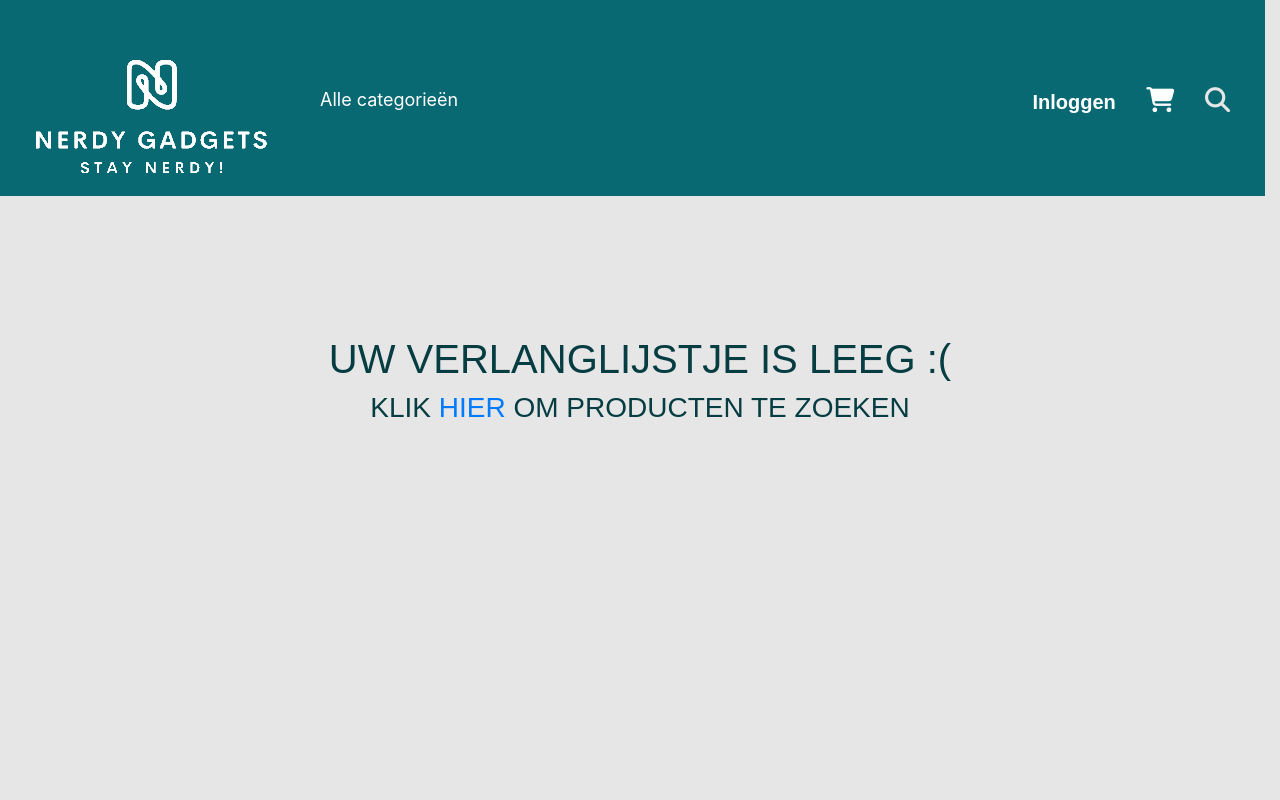
After one commit to Wessel-Hakvoort/KBS_NerdyGadgets, a PHP site: page /accountverlanglijstje.php in a window 1280 px wide. The commit adds this page. Run offline with PHP 8.4, Linux system fonts and the light colour scheme; data that the repository does not hold is empty; some libraries are stand-ins or nearby versions; some web fonts are replaced.

Commit message:
Overzicht werkt, eerste stuk verlanglijstje

```diff
--- a/BekijkenOverzicht.php
+++ b/BekijkenOverzicht.php
@@ -6,6 +6,9 @@
 <body>
 <?php //include 'klantfuncties.php';
 include __DIR__ . "/header.php";
+
+
+
 if (($_SESSION["mail"] != "admin") || (empty($_SESSION["loggedin"])))  {
     echo "<script>window.location = 'login.php';</script>";
 }
--- a/account.php
+++ b/account.php
@@ -22,7 +22,7 @@ if ($_SESSION["loggedin"] == TRUE) {
         <a style="padding-left:10px; font-size:25px;" href="accountbestellingen.php" class="HrefDecoration"><i <i
                     class="fa-regular fa-clipboard"></i></i> Bestellingen</a>
         <hr>
-        <a style="padding-left:10px; font-size:25px;" href="accountverlangslijstje.php" class="HrefDecoration"><i
+        <a style="padding-left:10px; font-size:25px;" href="accountverlanglijstje.php" class="HrefDecoration"><i
                     class="fa-regular fa-heart"></i> Verlanglijstje</a>
         <hr>
         <a style="padding-left:10px; font-size:25px;" href="accountaanbevolen.php" class="HrefDecoration"><i
--- /dev/null
+++ b/accountverlanglijstje.php
@@ -0,0 +1,53 @@
+<!DOCTYPE html>
+<html>
+<head>
+    <meta charset="UTF-8">
+    <title>Verlanglijstje</title></head>
+
+<?php
+include __DIR__ . '/header.php';
+
+$verlanglijstje = getVerlanglijstje();
+
+$StockItem = getStockItem($verlanglijstje, $databaseConnection);
+$StockItemImage = getStockItemImage($verlanglijstje, $databaseConnection);
+
+?>
+
+<body>
+<?php
+//if-statement om te bepalen of de verlanglijst leeg of vol is
+if (array_sum($verlanglijstje) > 0) {
+    ?>
+
+<h1>Verlanglijstje</h1>
+
+
+
+
+
+
+
+
+
+
+
+
+    <?php
+} else {
+    ?>
+    <div class="StockItemName" style="text-align: center">
+        <br>
+        <br>
+        <br>
+        <h1>Uw verlanglijstje is leeg :(</h1>
+        <h3>klik <a href="browse.php">hier </a>om producten te zoeken</h3>
+        <br>
+    </div>
+    <?php
+}
+
+include __DIR__ . "/footer.php";
+?>
+</body>
+</html>
--- /dev/null
+++ b/functionsVerlanglijstje.php
@@ -0,0 +1,11 @@
+<?php
+
+function getVerlanglijstje()
+{
+    if (isset($_SESSION['verlanglijstje'])) {               //controleren of verlanglijstje al bestaat
+        $verlanglijstje = $_SESSION['cart'];                  //zo ja:  ophalen
+    } else {
+        $verlanglijstje = array();                            //zo nee: dan een nieuwe (nog lege) array
+    }
+    return $verlanglijstje;                               // resulterend verlanglijstje terug naar aanroeper functie
+}
--- a/header.php
+++ b/header.php
@@ -7,6 +7,8 @@ include "klantfuncties.php";
 $databaseConnection = connectToDatabase();
 
 include __DIR__ . "/functionsWinkelmand.php";
+
+include __DIR__. "/functionsVerlanglijstje.php";
 
 include __DIR__ . "/FunctionsBrowse.php";
 ?>
--- a/klantfuncties.php
+++ b/klantfuncties.php
@@ -1,7 +1,7 @@
 <?php
 include 'databasefuncties.php';
 
-$gegevens = array("CustomerID" => 0, "CustomerName" => "", "DeliveryAddressLine2" => "", "PostalAddressLine2" => "", "melding" => "");
+$gegevens = array("CustomerID" => 0, "CustomerName" => "", "DeliveryAddressLine2" => "", "PostalAddressLine2" => "", "mail" => "" , "PhoneNumber" => "" ,  "melding" => "");
 
 function getCustomerID()
 {
@@ -52,14 +52,29 @@ function klantGegevensToevoegen($gegevens)
 
 
 
-function voegKlantToe($connection, $naam, $straatEnHuisnummer, $woonplaats, $mail, $PhoneNumber) {
-    $statement = mysqli_prepare($connection, "INSERT INTO customers
-    (CustomerName, BillToCustomerID, CustomerCategoryID, PrimaryContactPersonID, DeliveryMethodID, DeliveryCityID, PostalCityID, AccountOpenedDate, StandardDiscountPercentage, IsStatementSent, IsOnCreditHold, PaymentDays, PhoneNumber, FaxNumber, WebsiteURL, DeliveryAddressLine2, DeliveryPostalCode, PostalAddressLine1, PostalAddressLine2, PostalPostalCode,LastEditedBy,ValidFrom, mail, PhoneNumber)
-VALUES(?, 1, 3, 1001, 3, 242, 10, '2022-01-01', 0.000, 0, 0, 7, '(088) 469-9911', '(088) 469-9911', 'https://www.windesheim.nl', ?, 00000, 'PO Box 6155', ?, 00000, 1, '2022-01-01 00:00:00', ?, ?)");
-    mysqli_stmt_bind_param($statement, 'ssssi', $naam, $straatEnHuisnummer, $woonplaats);
+//function voegKlantToe($connection, $naam, $straatEnHuisnummer, $woonplaats, $mail, $PhoneNumber) {
+//    $query = "INSERT INTO customers
+//    (CustomerName, BillToCustomerID, CustomerCategoryID, PrimaryContactPersonID, DeliveryMethodID, DeliveryCityID, PostalCityID, AccountOpenedDate, StandardDiscountPercentage, IsStatementSent, IsOnCreditHold, PaymentDays, PhoneNumber, FaxNumber, WebsiteURL, DeliveryAddressLine2, DeliveryPostalCode, PostalAddressLine1, PostalAddressLine2, PostalPostalCode,LastEditedBy,ValidFrom, mail)
+//VALUES(?, 1, 3, 1001, 3, 242, 10, '2022-01-01', 0.000, 0, 0, 7, '(088) 469-9911', '(088) 469-9911', 'https://www.windesheim.nl', ?, 00000, 'PO Box 6155', ?, 00000, 1, '2022-01-01 00:00:00', ?, ?)";
+//    $statement = mysqli_prepare($connection, $query);
+//    mysqli_stmt_bind_param($statement, 'ssssi', $naam, $straatEnHuisnummer, $woonplaats, $mail, $PhoneNumber);
+//    mysqli_stmt_execute($statement);
+//    return mysqli_stmt_affected_rows($statement) == 1;
+//}
+
+
+function voegKlantToe($connection, $naam, $PhoneNumber, $straatEnHuisnummer, $woonplaats, $mail) {
+    $query =
+    "INSERT INTO customers (CustomerName, DeliveryAddressLine2, PostalAddressLine2, Mail, PhoneNumber) VALUES('$naam','$straatEnHuisnummer','$woonplaats','$mail','$PhoneNumber');";
+
+//    "(CustomerName, PhoneNumber, DeliveryAddressLine2, PostalAddressLine2, mail)
+//VALUES(?, ?, ?, ?, ?)";
+    $statement = mysqli_prepare($connection, $query);
+//    mysqli_stmt_bind_param($statement, 'sisss', $naam, $PhoneNumber, $straatEnHuisnummer, $woonplaats, $mail);
     mysqli_stmt_execute($statement);
     return mysqli_stmt_affected_rows($statement) == 1;
 }
+
 
 function verwijderKlant($connection, $id)
 {
```
Also changed, not shown: BeherenKlantgegevens.php (+6 -4 lines), ToevoegenKlant.php (+6 -5 lines), verlanglijstje.php (deleted, +0 -15 lines), winkelmand.php (+6 -4 lines).
